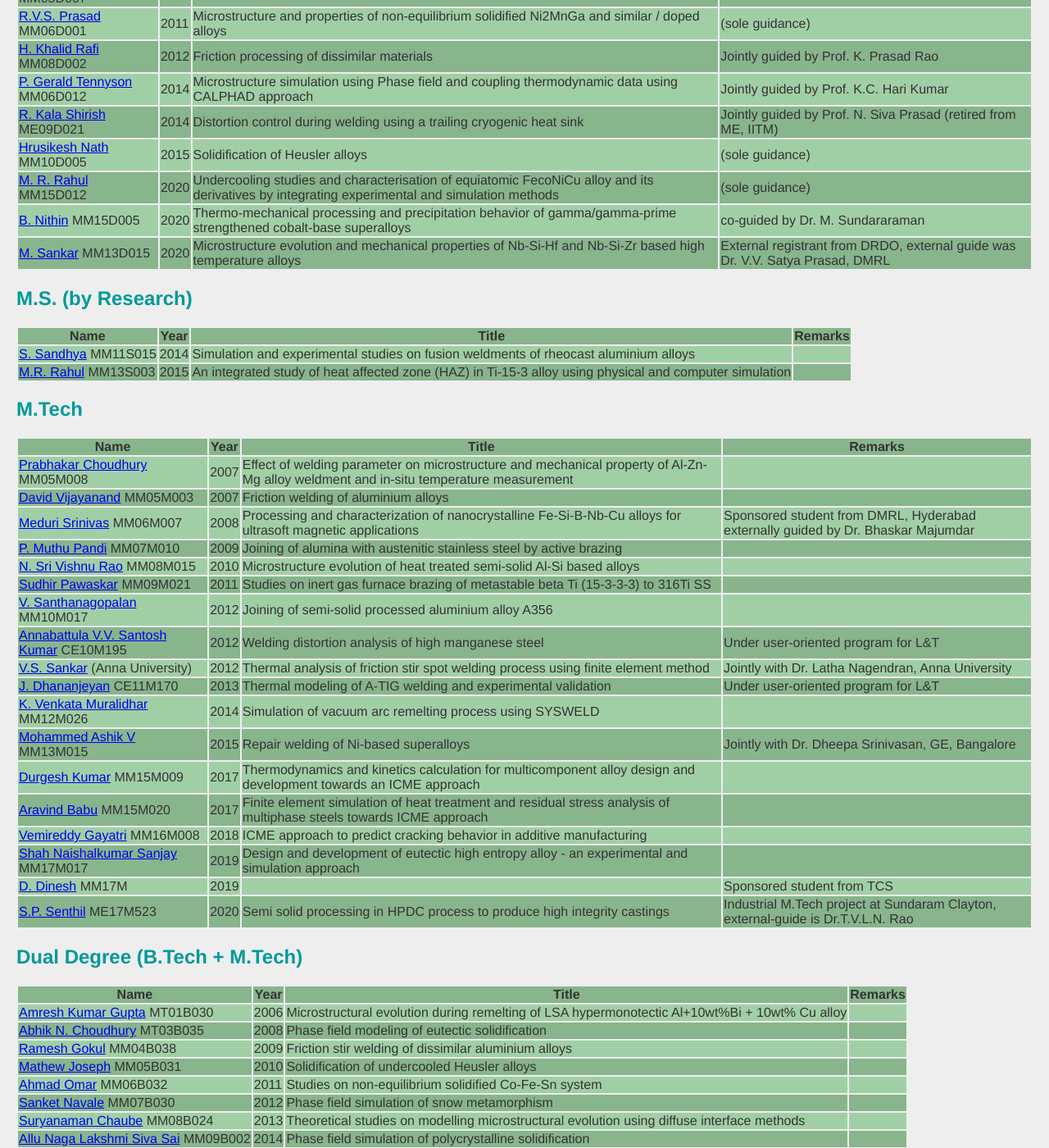
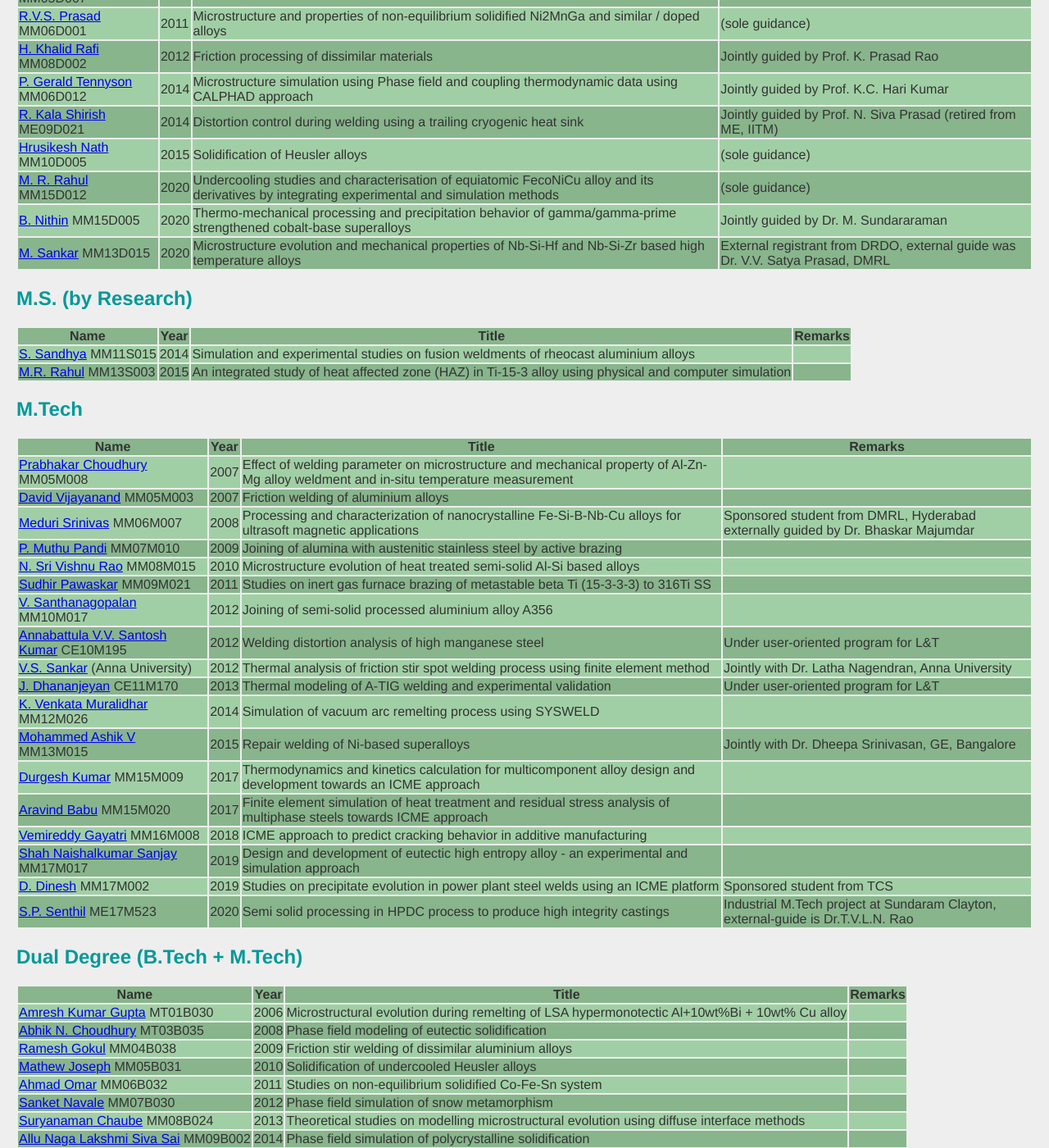
Before and after one commit to gphanikumar/gphanikumar.github.io, a Jekyll site: the page built from _pages/exstudents.md, in a window 1280 px wide and 1400 px high, scrolled down 498 px. Shown: the whole window at 82% size. Built offline with Jekyll 4.4.1, drawn with Linux system fonts in a browser that asks for light colours.

Commit message:
modified phd and mtech list

```diff
--- a/_data/mtech.yml
+++ b/_data/mtech.yml
@@ -111,9 +111,9 @@
   remarks:
 # ----------------------------------------------------------
 - name: D. Dinesh
-  roll: MM17M
+  roll: MM17M002
   year: 2019
-  title:
+  title: Studies on precipitate evolution in power plant steel welds using an ICME platform
   url: "students/dinesh"
   remarks: Sponsored student from TCS
 # ----------------------------------------------------------
--- a/_data/phd.yml
+++ b/_data/phd.yml
@@ -73,7 +73,7 @@
   year: 2020
   url: "students/nithin"
   title: Thermo-mechanical processing and precipitation behavior of gamma/gamma-prime strengthened cobalt-base superalloys
-  remarks: co-guided by Dr. M. Sundararaman
+  remarks: Jointly guided by Dr. M. Sundararaman
 # ----------------------------------------------------------
 - name: M. Sankar
   roll: MM13D015
```
